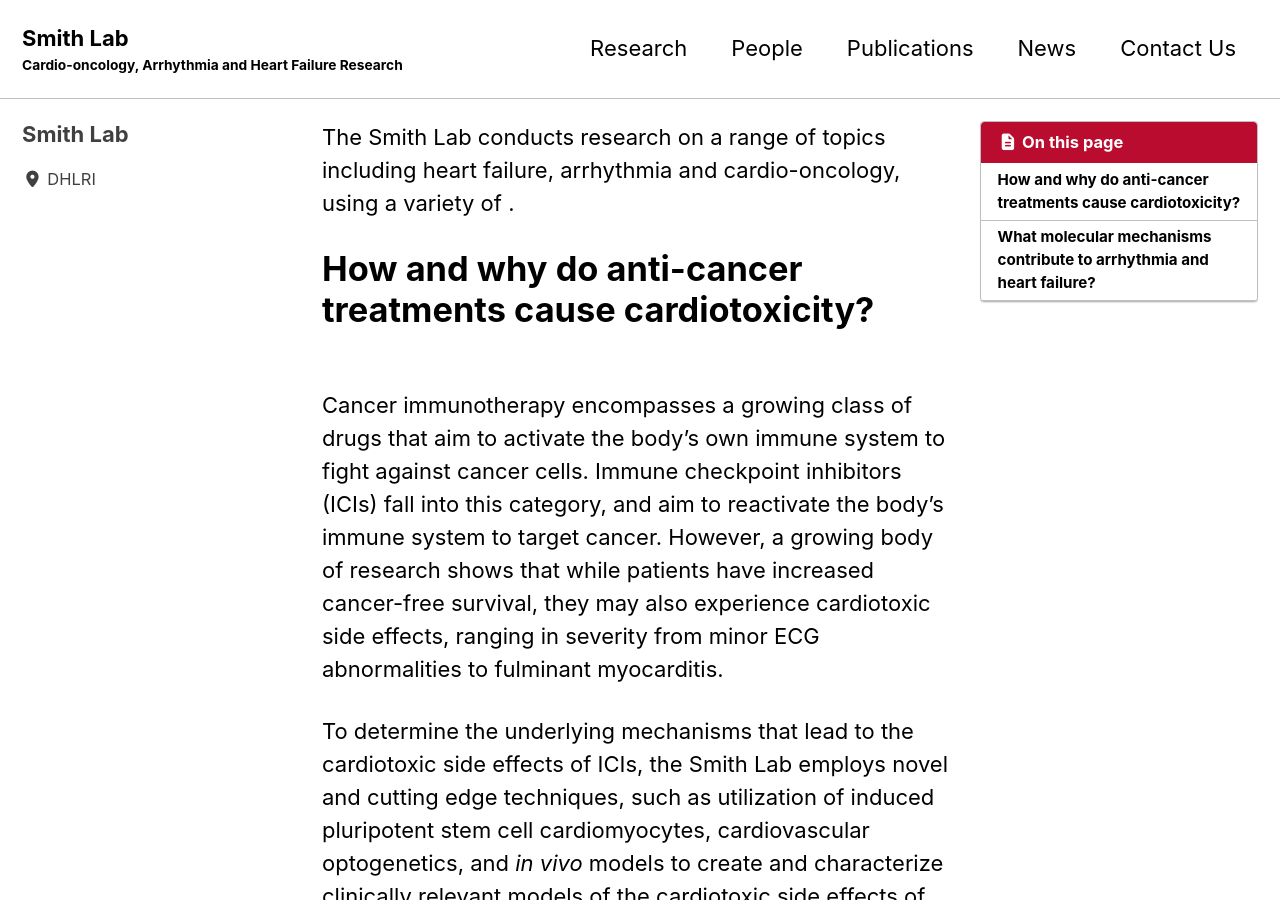
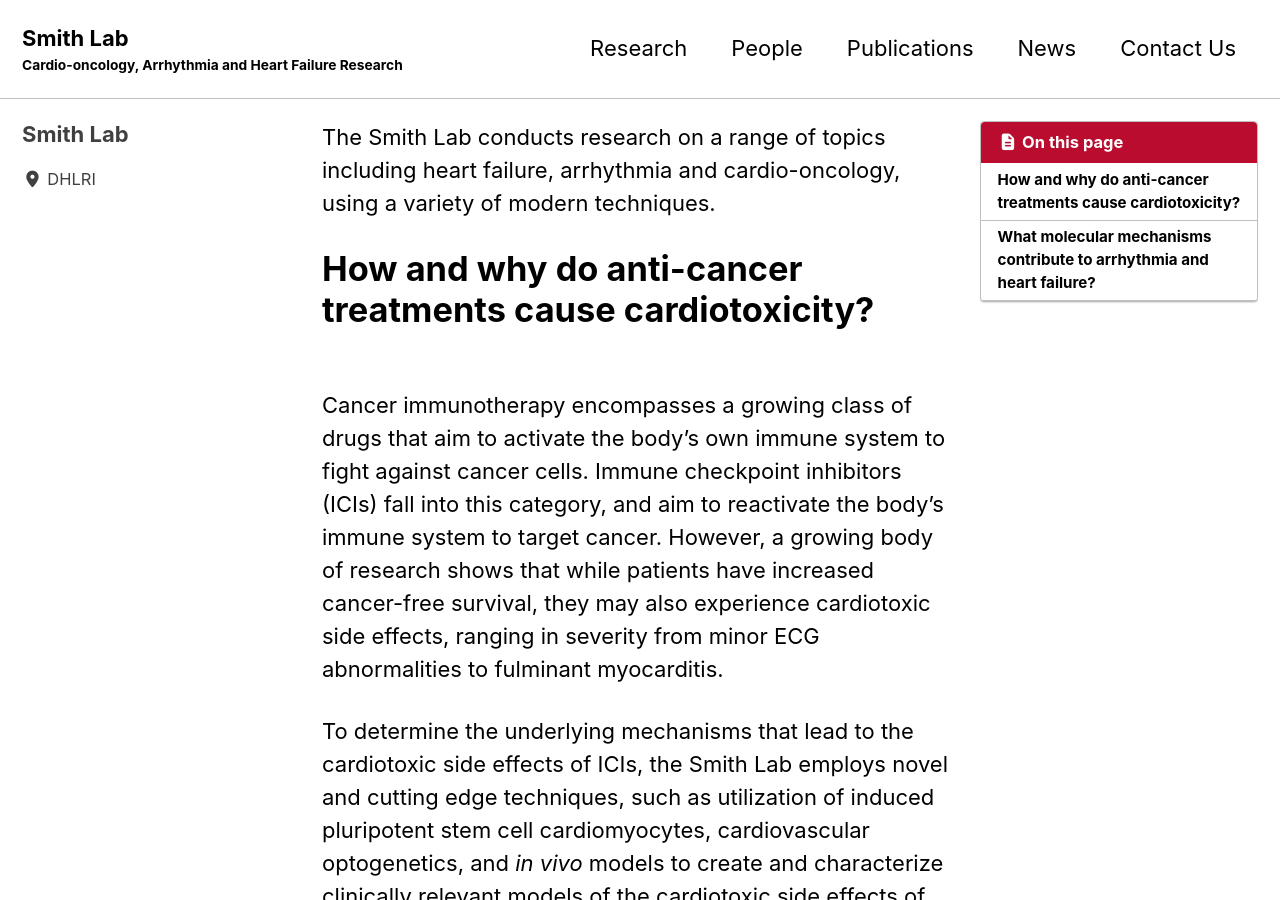
Before and after one commit to cralbers/smith-lab, a Jekyll site: the page built from _pages/research.md, in a window 1280 px wide and 900 px high. Built offline with Jekyll 4.4.1, drawn with Linux system fonts in a browser that asks for light colours; cached includes are drawn as plain includes.

```diff
--- a/_pages/research.md
+++ b/_pages/research.md
@@ -3,7 +3,7 @@ permalink: /research/
 toc: true
 ---
 
-The Smith Lab conducts research on a range of topics including heart failure, arrhythmia and cardio-oncology, using a variety of .
+The Smith Lab conducts research on a range of topics including heart failure, arrhythmia and cardio-oncology, using a variety of modern techniques.
 
 # How and why do anti-cancer treatments cause cardiotoxicity?
 
```
Also changed, not shown: _pages/index.md (+1 -1 lines), _pages/people.md (+11 -1 lines).
